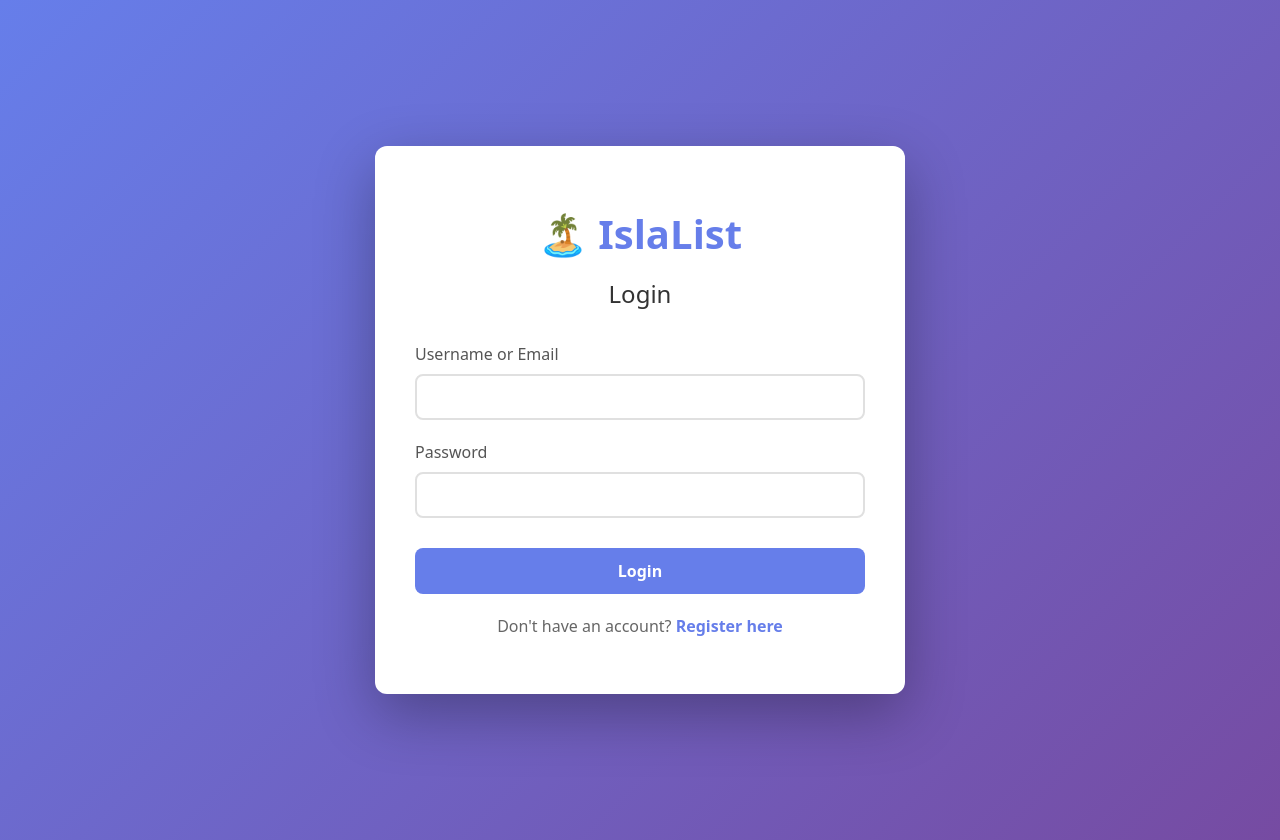
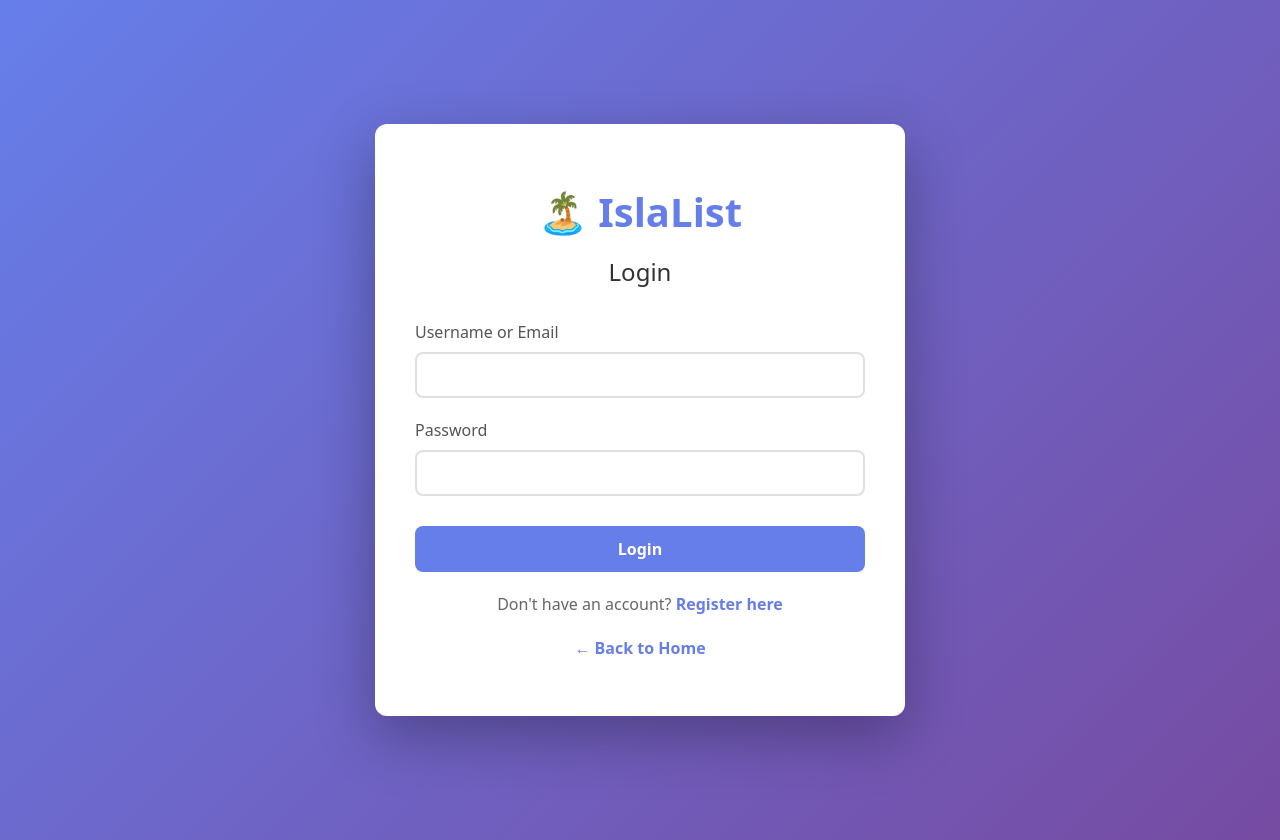
Before and after one commit to jbernadas/islalist-pwa, a React (Vite) app in the folder frontend/: page /login in a window 1280 px wide. Built offline with nearby package versions, Linux system fonts and the light colour scheme; no server answers.

Commit message:
Adds link to go back to home

```diff
--- a/frontend/src/pages/Login.jsx
+++ b/frontend/src/pages/Login.jsx
@@ -50,7 +50,7 @@ const Login = () => {
   return (
     <div className="auth-container">
       <div className="auth-card">
-        <h1>🏝️ IslaList</h1>
+        <h1 onClick={() => navigate('/')} style={{ cursor: 'pointer' }}>🏝️ IslaList</h1>
         <h2>Login</h2>
 
         {error && <div className="error-message">{error}</div>}
@@ -90,6 +90,10 @@ const Login = () => {
         <p className="auth-link">
           Don't have an account? <Link to="/register">Register here</Link>
         </p>
+
+        <p className="auth-link">
+          <Link to="/">← Back to Home</Link>
+        </p>
       </div>
     </div>
   );
--- a/frontend/src/pages/Register.jsx
+++ b/frontend/src/pages/Register.jsx
@@ -102,7 +102,7 @@ const Register = () => {
   return (
     <div className="auth-container">
       <div className="auth-card">
-        <h1>🏝️ IslaList</h1>
+        <h1 onClick={() => navigate('/')} style={{ cursor: 'pointer' }}>🏝️ IslaList</h1>
         <h2>Register</h2>
 
         {errors.detail && <div className="error-message">{errors.detail}</div>}
@@ -220,6 +220,10 @@ const Register = () => {
         <p className="auth-link">
           Already have an account? <Link to="/login">Login here</Link>
         </p>
+
+        <p className="auth-link">
+          <Link to="/">← Back to Home</Link>
+        </p>
       </div>
     </div>
   );
```
